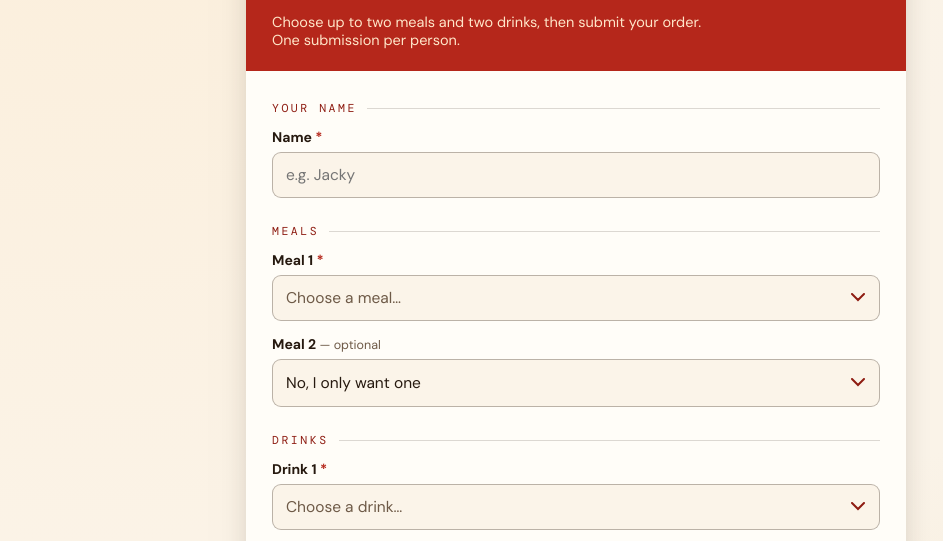
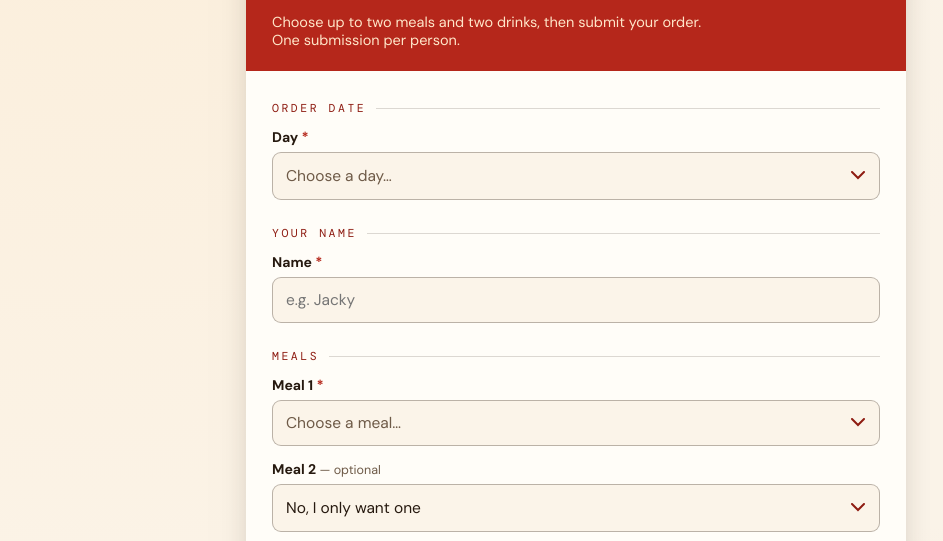
Before and after one commit to Dragon-Boat-Tempest/banh-mi-order, a plain HTML site: page index.html in a window 1280 px wide. Shown: the part 211-752 px from the top of the page, without its empty margins (64-1007 px from the left). Drawn offline with nearby package versions, Linux system fonts and the light colour scheme; no server answers.

Commit message:
Add files via upload
updated to include date selection for Montreal cup

```diff
--- a/index.html
+++ b/index.html
@@ -135,6 +135,16 @@
         <div class="confirm" id="confirm"></div>
 
         <fieldset>
+          <div class="section-label">Order date</div>
+          <div class="field">
+            <label class="fl" for="orderDay">Day <span class="req">*</span></label>
+            <select id="orderDay" class="placeholder">
+              <option value="" disabled selected>Choose a day…</option>
+              <option value="Saturday, July 17th">Saturday, July 17th</option>
+              <option value="Sunday, July 18th">Sunday, July 18th</option>
+            </select>
+          </div>
+
           <div class="section-label">Your name</div>
           <div class="field">
             <label class="fl" for="name">Name <span class="req">*</span></label>
@@ -299,6 +309,7 @@
   var topping1=document.getElementById("topping1"), topping2=document.getElementById("topping2");
   var notes=document.getElementById("notes");
   var tipInput=document.getElementById("tip");
+  var orderDay=document.getElementById("orderDay");
 
   function buildToppingOptions(groups, secondary){
     var html = secondary
@@ -365,7 +376,7 @@
     }
   }
 
-  [meal1,drink1].forEach(function(s){
+  [meal1,drink1,orderDay].forEach(function(s){
     function sync(){ if(s.value==="") s.classList.add("placeholder"); else s.classList.remove("placeholder"); }
     s.addEventListener("change",sync); sync();
   });
@@ -469,11 +480,13 @@
       order=pendingOrder;
     } else {
       var name=document.getElementById("name").value.trim();
+      if(!orderDay.value){ err.textContent="Please select a day."; orderDay.focus(); return; }
       if(!name){ err.textContent="Please add your name."; document.getElementById("name").focus(); return; }
       if(!meal1.value){ err.textContent="Please pick Meal 1."; meal1.focus(); return; }
       if(!drink1.value){ err.textContent="Please pick Drink 1 (you can choose “No drink”)."; drink1.focus(); return; }
       order={
-        name:name,
+        day:  orderDay.value,
+        name: name,
         meal1: meal1.value===NONE2?"":(labelMap[meal1.value]||meal1.value),
         meal2: meal2.value===NONE2?"":(labelMap[meal2.value]||""),
         drink1: drink1.value===NODRINK ? "No drink" : (labelMap[drink1.value]||""),
@@ -526,7 +539,7 @@
       c.innerHTML="Thanks, <b>"+escapeHtml(order.name)+"</b> — your order is in. Order total <b>"+money(order.total)+"</b>.";
       c.style.display="block";
 
-      document.getElementById("name").value=""; notes.value=""; tipInput.value="";
+      document.getElementById("name").value=""; notes.value=""; tipInput.value=""; orderDay.selectedIndex=0; orderDay.classList.add("placeholder");
       meal1.selectedIndex=0; drink1.selectedIndex=0;
       meal2.value=NONE2; drink2.value=NONE2;
       topping1.value=NONE2; topping2.value=NONE2;
```
